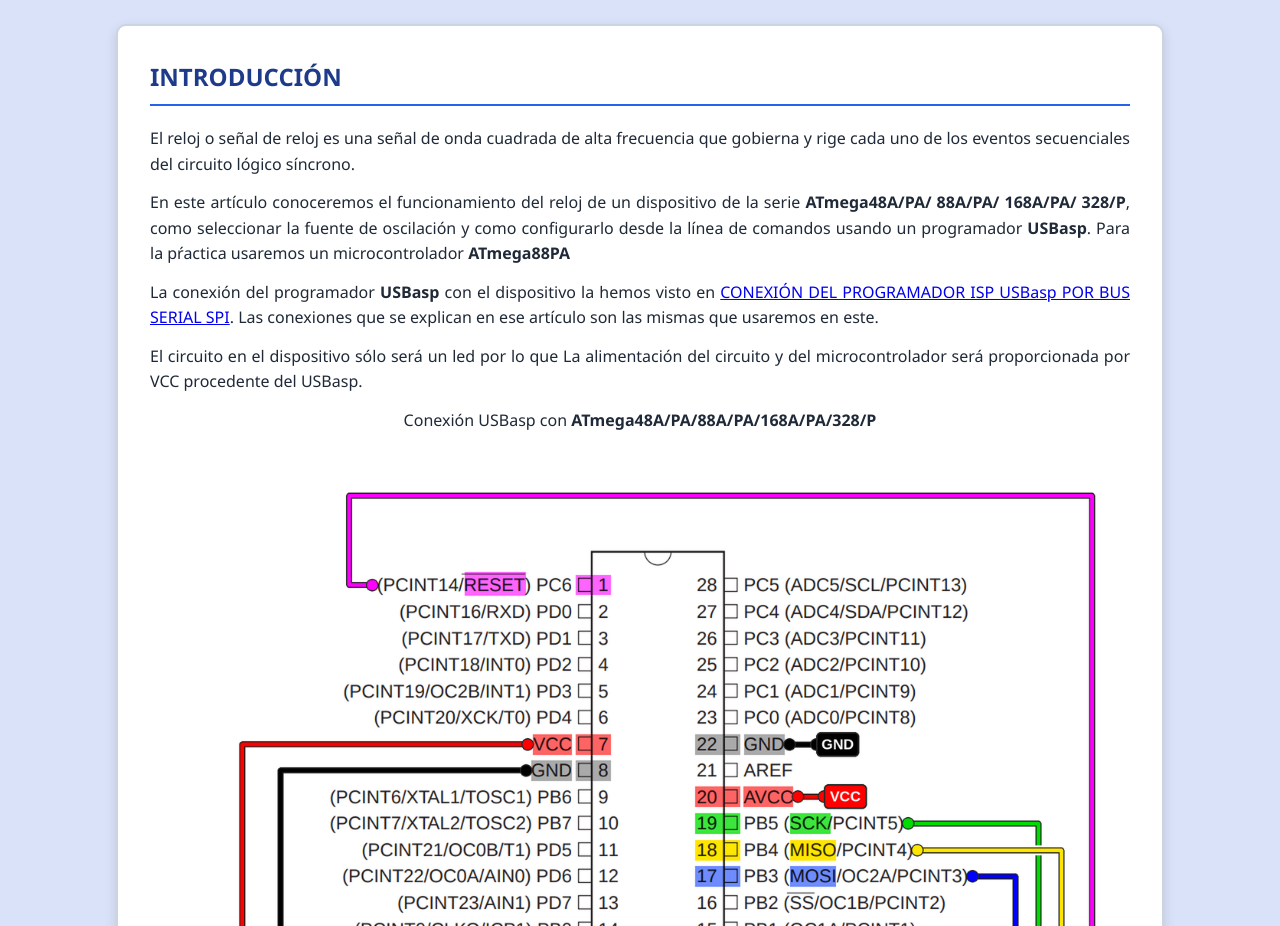
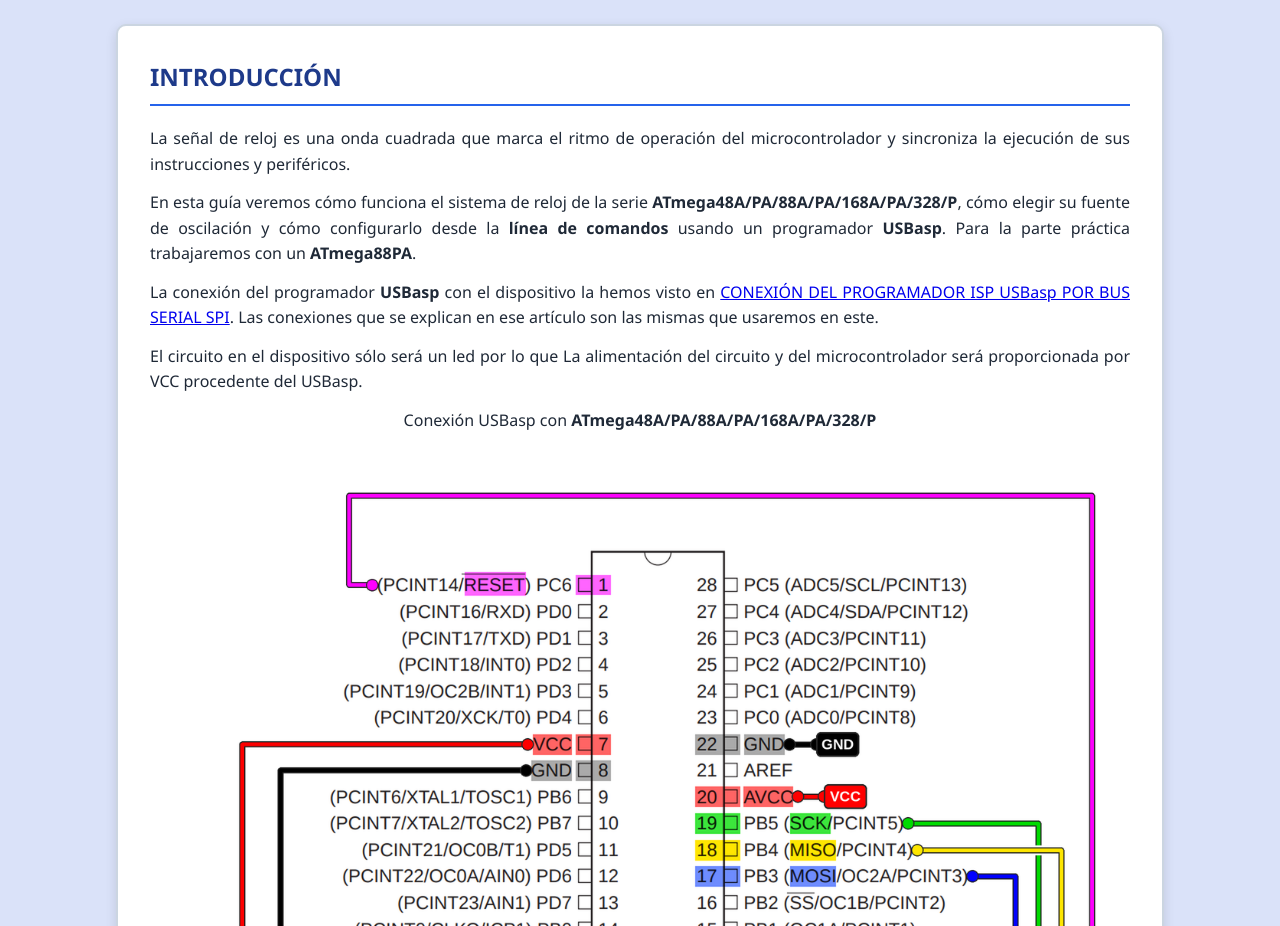
Before and after one commit to miguelcalipe/miguelcalipe.github.io, a plain HTML site: page microcontroladores/avr/48_88_168_328/Reloj/index.html in a window 1280 px wide. Shown: the part 900-1826 px from the top of the page. Drawn offline with nearby package versions, Linux system fonts and the light colour scheme; files whose address does not match are found by name.

Commit message:
Introduccion de Reloj

```diff
--- a/microcontroladores/avr/48_88_168_328/Reloj/index.html
+++ b/microcontroladores/avr/48_88_168_328/Reloj/index.html
@@ -45,11 +45,15 @@
             <!-- CONTENIDO DEL ARTÍCULO   -->
             <section>
               <h2>INTRODUCCIÓN</h2>
+
               <p>
-                El reloj o señal de reloj es una señal de onda cuadrada de alta frecuencia que gobierna y rige cada uno de los eventos secuenciales del circuito lógico síncrono.
+                La señal de reloj es una onda cuadrada que marca el ritmo de operación del microcontrolador y sincroniza la ejecución de sus instrucciones y periféricos.
               </p>
 
-              <p>En este artículo conoceremos el funcionamiento del reloj de un dispositivo de la serie <strong>ATmega48A/PA/ 88A/PA/ 168A/PA/ 328/P</strong>, como seleccionar la fuente de oscilación  y como configurarlo desde la línea de comandos usando un programador <strong>USBasp</strong>. Para la pŕactica usaremos un microcontrolador <strong>ATmega88PA</strong></p>
+              <p>
+                En esta guía veremos cómo funciona el sistema de reloj de la serie <strong>ATmega48A/PA/88A/PA/168A/PA/328/P</strong>, cómo elegir su fuente de oscilación y cómo configurarlo desde la <strong>línea de comandos</strong> usando un programador <strong>USBasp</strong>. Para la parte práctica trabajaremos con un <strong>ATmega88PA</strong>.
+              </p>
+
 
               <p>La conexión del programador <strong>USBasp</strong> con el dispositivo la hemos visto en <a href="/microcontroladores/avr/programacion/bare-metal/programador/index.html" target="blank"> CONEXIÓN DEL PROGRAMADOR ISP USBasp POR BUS SERIAL SPI</a>. Las conexiones que se explican en ese artículo son las mismas que usaremos en este.</p>
 
```
